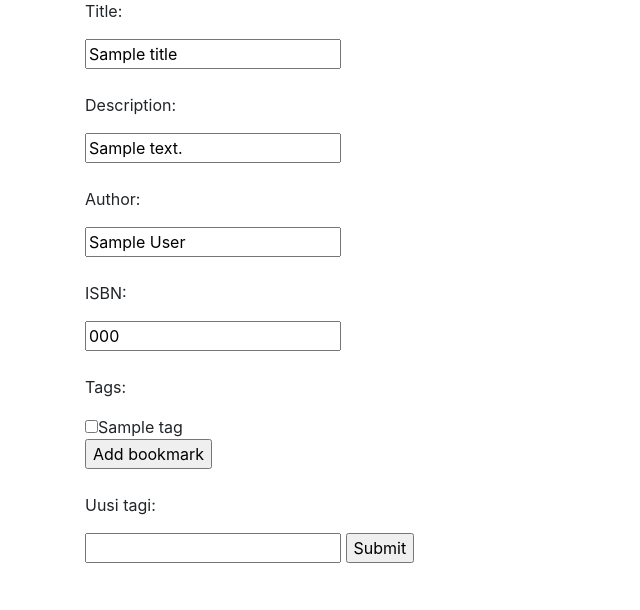
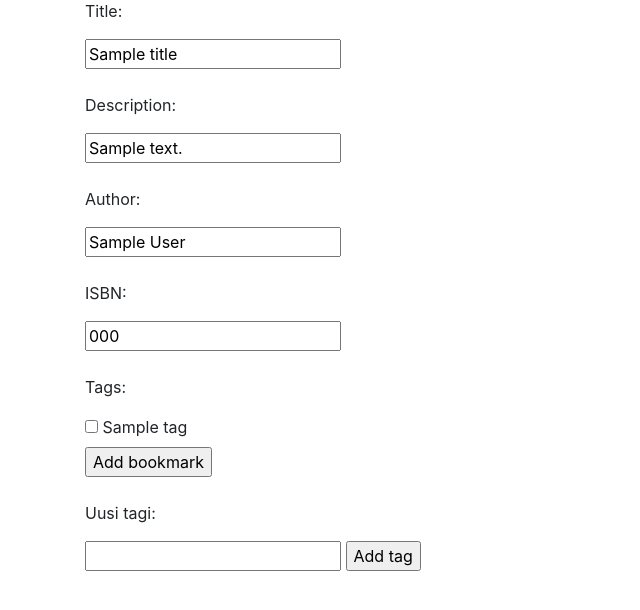
Before and after one commit to prTopi/lukuvinkkikirjasto, a Flask app: template src/templates/add_bookmark.html in a window 1280 px wide. Shown: the part 113-723 px from the top of the page, without its empty margins (0-640 px from the left). Run offline with Flask 2, Linux system fonts and the light colour scheme; the visitor is signed in with stand-in values (Sample User, id 1); the template is opened without the code that fills it: most values are stand-ins (such as "Sample title", 1, 10 or a date in 2020); some libraries are stand-ins or nearby versions.

Commit message:
modify add bookmark template to allow tests

```diff
--- a/src/templates/add_bookmark.html
+++ b/src/templates/add_bookmark.html
@@ -139,7 +139,9 @@
 
     <p id="tagText">Tags: </p>
     {% for tag in tags %}
-        <input type="checkbox" id="{{tag.id}}" name="tag" value="{{tag.id}}">{{tag.tag_name}}<br>
+        <input type="checkbox" id="{{tag.id}}" name="tag" value="{{tag.id}}">
+        <label for="{{tag.id}}">{{tag.tag_name}}</label>
+        <br>
     {% endfor %}
 
 
@@ -151,7 +153,7 @@
 <form action="/tag" method="POST">
     <p>Uusi tagi:</p>
     <input type="text" name="new_tag_name">
-    <input type="submit">
+    <input type="submit" id="submitTag" value="Add tag">
 </form>
 {% if error %}
 {{ error }}
```
